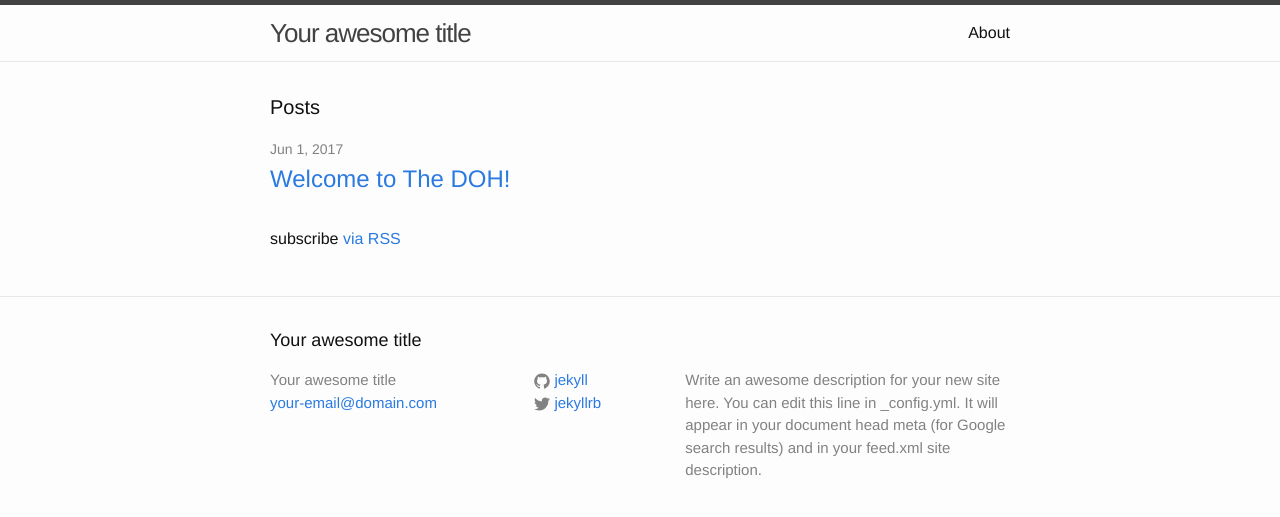
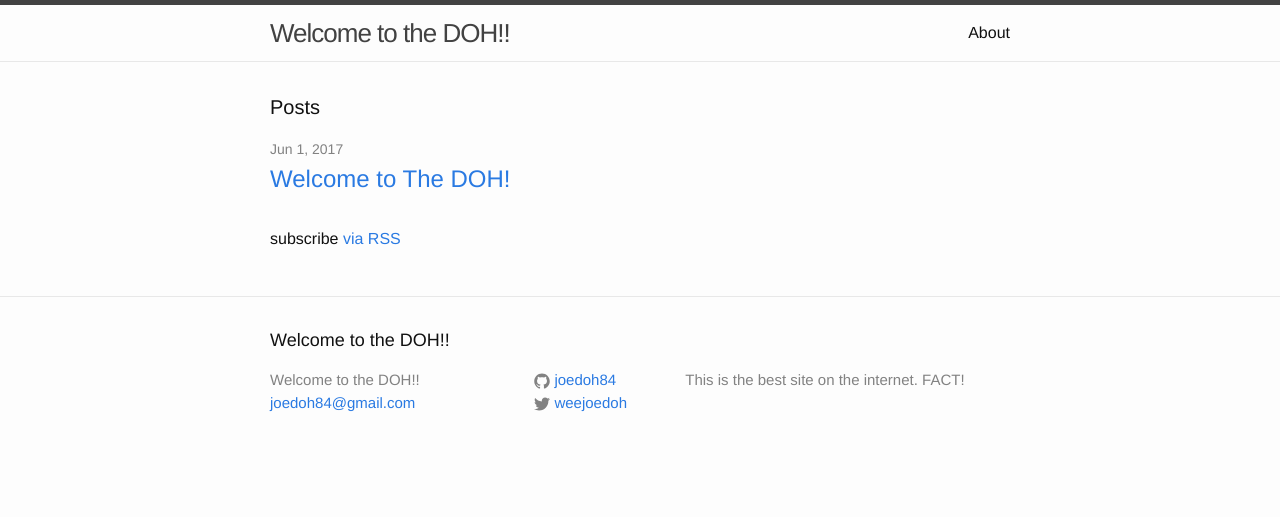
Before and after one commit to joedoh84/joedoh84.github.io, a Jekyll site: the page built from index.html, in a window 1280 px wide. Shown: the top 517 px of the page. Built offline with Jekyll 4.4.1, drawn with Linux system fonts in a browser that asks for light colours.

Commit message:
Update _config.yml

```diff
--- a/_config.yml
+++ b/_config.yml
@@ -6,16 +6,15 @@
 # 'jekyll serve'. If you change this file, please restart the server process.
 
 # Site settings
-title: Your awesome title
-email: your-email@domain.com
+title: Welcome to the DOH!!
+email: joedoh84@gmail.com
 description: > # this means to ignore newlines until "baseurl:"
-  Write an awesome description for your new site here. You can edit this
-  line in _config.yml. It will appear in your document head meta (for
-  Google search results) and in your feed.xml site description.
+  This is the best site on the internet. FACT!
 baseurl: "" # the subpath of your site, e.g. /blog
 url: "http://yourdomain.com" # the base hostname & protocol for your site
-twitter_username: jekyllrb
-github_username:  jekyll
+twitter_username: weejoedoh
+github_username:  joedoh84
+facebook_username: weejoedoh
 
 # Build settings
 markdown: kramdown
```
